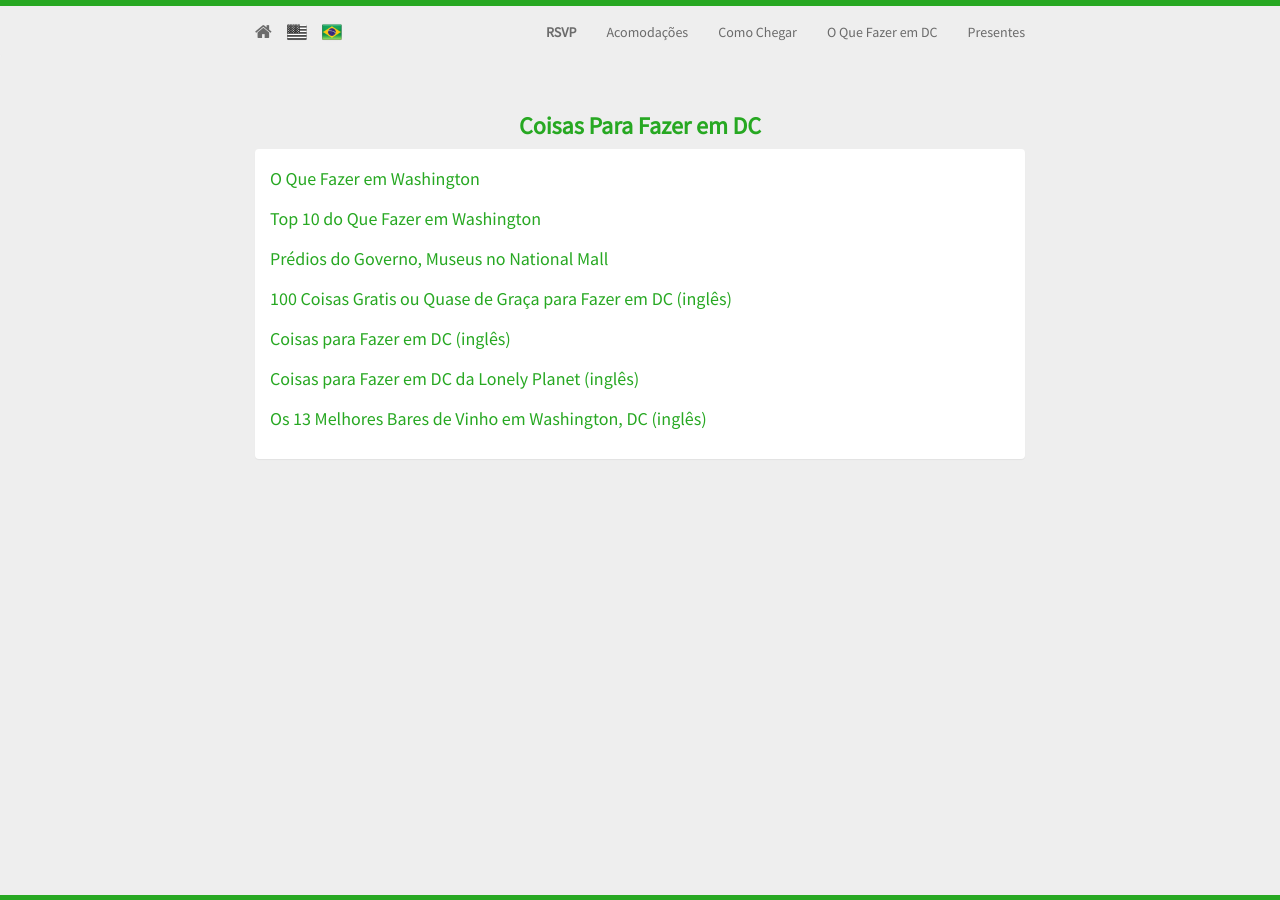
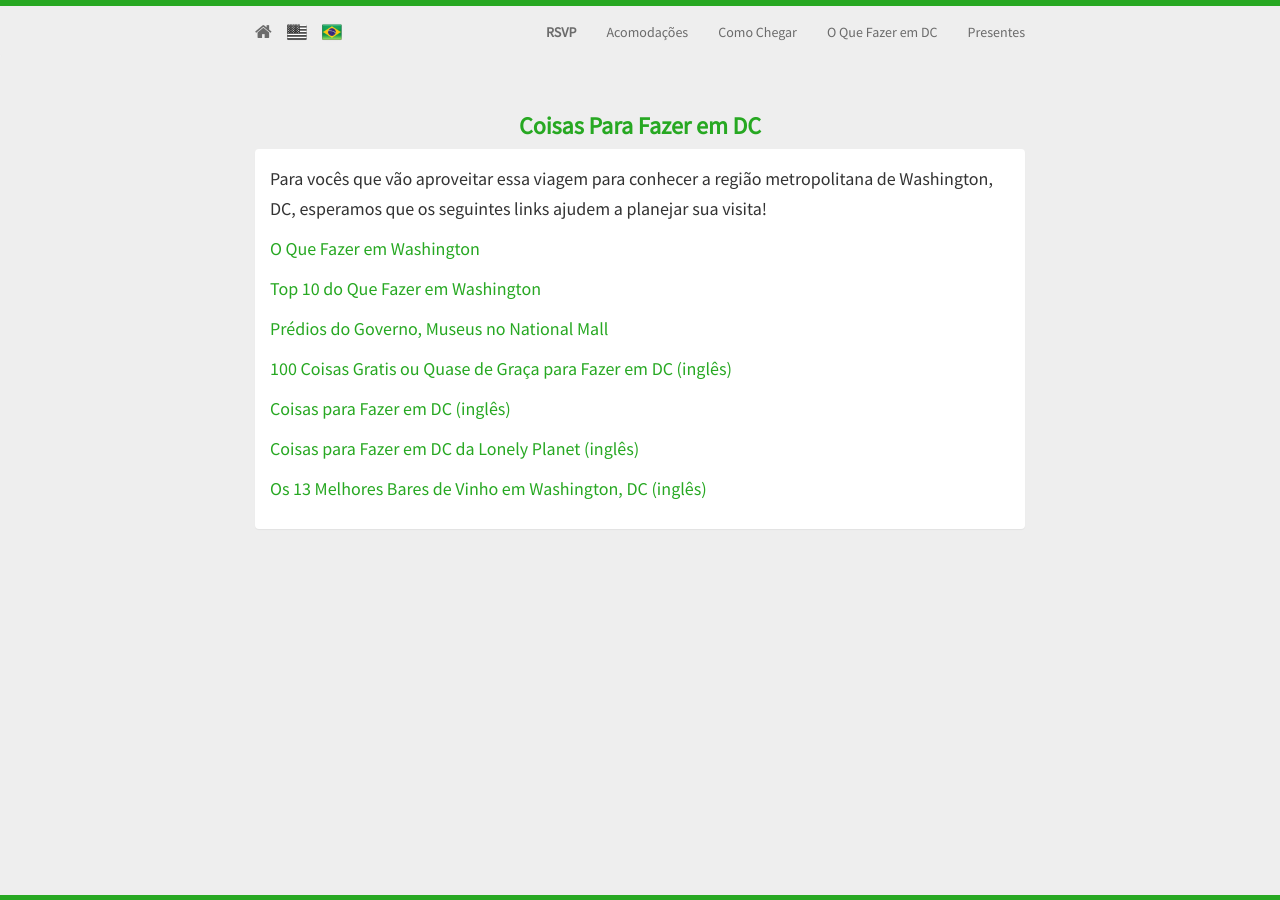
Before and after one commit to andersonvom/wedding-site, a Jekyll site: the page built from _posts/pt/0000-01-06-o-que-fazer-em-dc.md, in a window 1280 px wide. Built offline with Jekyll 4.4.1, drawn with Linux system fonts in a browser that asks for light colours; nearby versions of some CDN libraries.

Commit message:
Add introductory text.

```diff
--- a/_posts/pt/0000-01-06-o-que-fazer-em-dc.md
+++ b/_posts/pt/0000-01-06-o-que-fazer-em-dc.md
@@ -3,6 +3,7 @@ title: Coisas Para Fazer em DC
 name: todo
 categories: pt
 ---
+Para vocês que vão aproveitar essa viagem para conhecer a região metropolitana de Washington, DC, esperamos que os seguintes links ajudem a planejar sua visita!
 
 [O Que Fazer em Washington][1]
 
```
